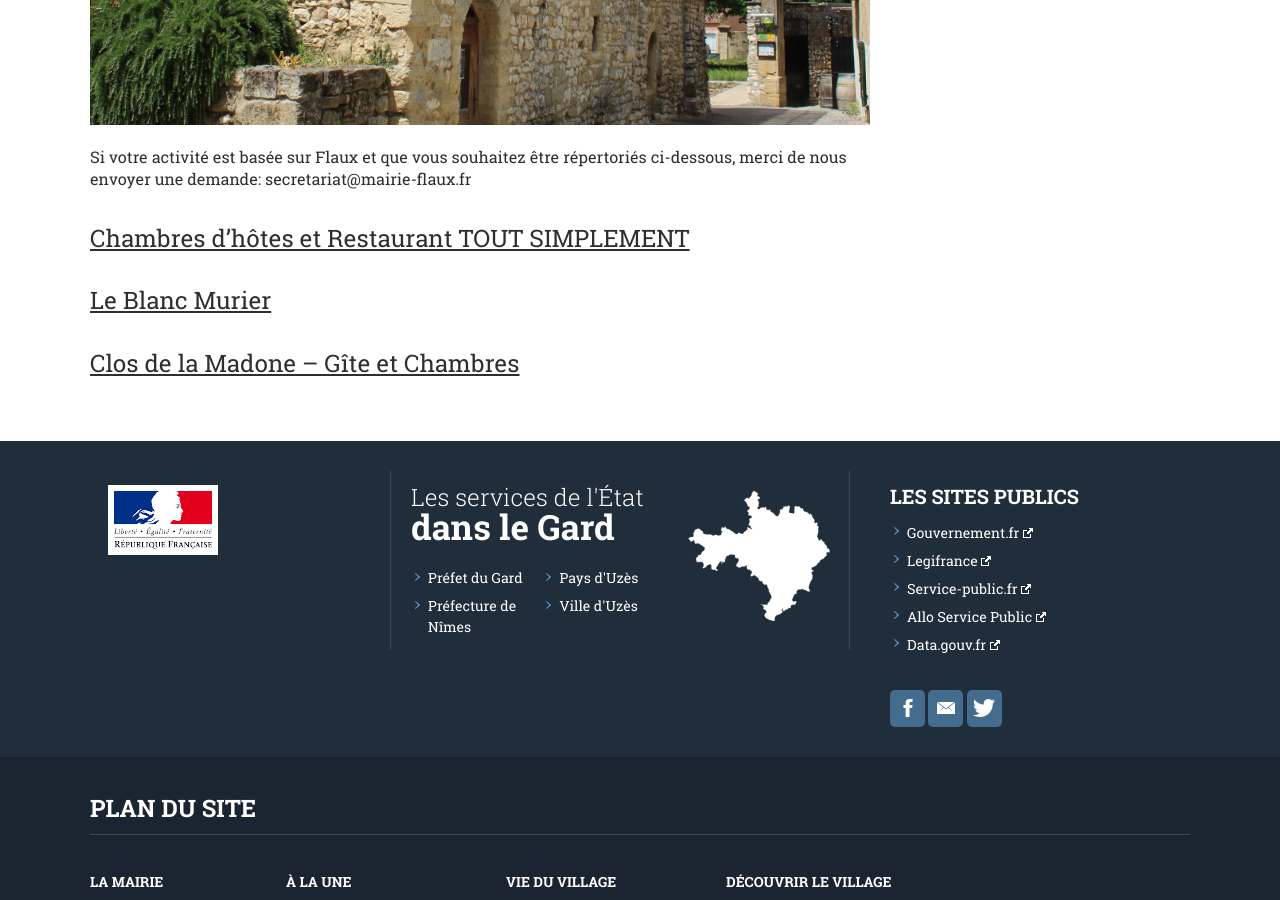
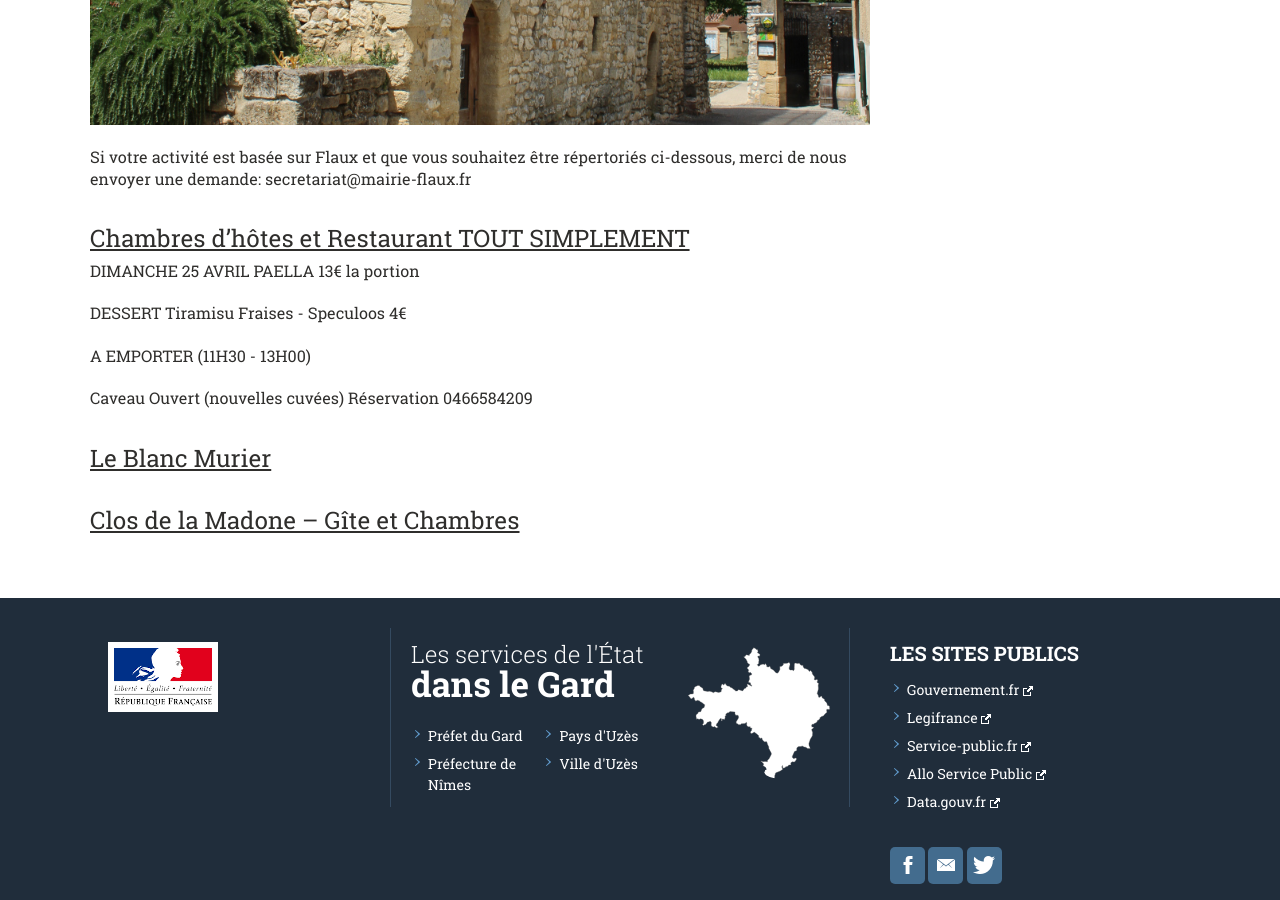
Before and after one commit to Flaux-Village/flaux-village.github.io, a Jekyll site: the page built from hebergements.md, in a window 1280 px wide and 900 px high, scrolled down 459 px. Built offline with Jekyll 4.4.1, drawn with Linux system fonts in a browser that asks for light colours.

Commit message:
Update hebergements.md

```diff
--- a/hebergements.md
+++ b/hebergements.md
@@ -23,6 +23,19 @@ Si votre activité est basée sur Flaux et que vous souhaitez être répertorié
 
 # [Chambres d'hôtes et Restaurant TOUT SIMPLEMENT](https://www.facebook.com/tsflaux/)
 
+DIMANCHE 25 AVRIL
+PAELLA
+13€ la portion
+
+DESSERT
+Tiramisu Fraises - Speculoos 4€
+
+A EMPORTER (11H30 - 13H00)
+
+Caveau Ouvert (nouvelles cuvées)
+Réservation 0466584209
+
+
 # [Le Blanc Murier](https://www.leblancmurier.fr/fr/)
 
 # [Clos de la Madone – Gîte et Chambres](https://closdelamadone.fr/)
```
